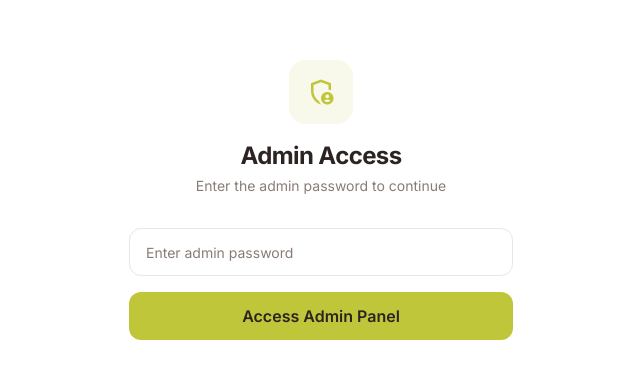
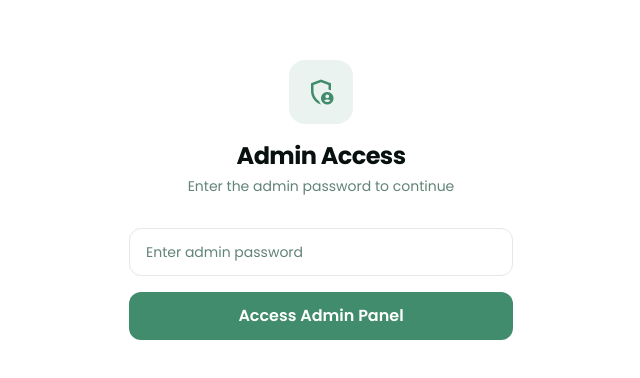
Before and after one commit to tarry1265-creator/tech-trove-nexus-e62cbd58, a React (Vite) app: page /admin in a window 1280 px wide. Shown: the part 200-578 px from the top of the page, without its empty margins (319-959 px from the left). Built offline with nearby package versions, Linux system fonts and the light colour scheme; the HTML template or start-up script is replaced by a standard one.

Commit message:
Enhance admin and emails
Co-authored-by: tarry1265-creator <227012880+tarry1265-creator@users.noreply.github.com>

```diff
--- a/src/index.css
+++ b/src/index.css
@@ -1,4 +1,4 @@
-@import url('https://fonts.googleapis.com/css2?family=Inter:wght@300;400;500;600;700&display=swap');
+@import url('https://fonts.googleapis.com/css2?family=Poppins:wght@200;300;400;500;600;700;800&display=swap');
 @import url('https://fonts.googleapis.com/css2?family=Material+Symbols+Outlined:wght,FILL@100..700,0..1&display=swap');
 
 @tailwind base;
@@ -7,31 +7,26 @@
 
 @layer base {
   :root {
-    /* Warm olive/earth-tone palette inspired by reference designs */
     --background: 0 0% 100%;
-    --foreground: 20 15% 15%;
+    --foreground: 168 36% 5%;
 
     --card: 0 0% 100%;
-    --card-foreground: 20 15% 15%;
+    --card-foreground: 168 36% 5%;
 
     --popover: 0 0% 100%;
-    --popover-foreground: 20 15% 15%;
+    --popover-foreground: 168 36% 5%;
 
-    /* Primary: Olive/Yellow-green */
-    --primary: 63 55% 50%;
-    --primary-foreground: 20 15% 15%;
+    --primary: 155 37% 40%;
+    --primary-foreground: 0 0% 100%;
 
-    /* Secondary: Warm light gray */
-    --secondary: 30 10% 96%;
-    --secondary-foreground: 20 15% 35%;
+    --secondary: 152 20% 95%;
+    --secondary-foreground: 155 39% 25%;
 
-    /* Muted backgrounds */
-    --muted: 30 10% 95%;
-    --muted-foreground: 20 8% 50%;
+    --muted: 152 15% 94%;
+    --muted-foreground: 155 15% 45%;
 
-    /* Accent: Warm olive tint */
-    --accent: 63 30% 94%;
-    --accent-foreground: 63 55% 35%;
+    --accent: 152 49% 90%;
+    --accent-foreground: 155 39% 25%;
 
     --destructive: 0 72% 51%;
     --destructive-foreground: 0 0% 100%;
@@ -42,40 +37,39 @@
     --warning: 30 90% 50%;
     --warning-foreground: 0 0% 100%;
 
-    /* Price color - warm brownish-red */
-    --price: 15 60% 45%;
+    --price: 155 37% 40%;
 
-    --border: 30 10% 90%;
-    --input: 30 10% 90%;
-    --ring: 63 55% 50%;
+    --border: 152 15% 90%;
+    --input: 152 15% 90%;
+    --ring: 155 37% 40%;
 
     --radius: 0.75rem;
 
-    --surface: 30 10% 98%;
-    --surface-foreground: 20 15% 15%;
+    --surface: 152 15% 98%;
+    --surface-foreground: 168 36% 5%;
   }
 
   .dark {
-    --background: 20 15% 7%;
-    --foreground: 0 0% 95%;
+    --background: 168 36% 5%;
+    --foreground: 152 30% 92%;
 
-    --card: 20 15% 10%;
-    --card-foreground: 0 0% 95%;
+    --card: 168 30% 8%;
+    --card-foreground: 152 30% 92%;
 
-    --popover: 20 15% 10%;
-    --popover-foreground: 0 0% 95%;
+    --popover: 168 30% 8%;
+    --popover-foreground: 152 30% 92%;
 
-    --primary: 63 55% 50%;
-    --primary-foreground: 20 15% 10%;
+    --primary: 155 37% 40%;
+    --primary-foreground: 0 0% 100%;
 
-    --secondary: 20 10% 15%;
-    --secondary-foreground: 20 8% 80%;
+    --secondary: 155 20% 12%;
+    --secondary-foreground: 152 30% 80%;
 
-    --muted: 20 10% 15%;
-    --muted-foreground: 20 8% 60%;
+    --muted: 155 15% 12%;
+    --muted-foreground: 152 15% 55%;
 
-    --accent: 63 25% 18%;
-    --accent-foreground: 63 45% 75%;
+    --accent: 155 25% 15%;
+    --accent-foreground: 152 49% 79%;
 
     --destructive: 0 62% 50%;
     --destructive-foreground: 0 0% 100%;
@@ -84,16 +78,16 @@
     --success-foreground: 0 0% 100%;
 
     --warning: 30 90% 50%;
-    --warning-foreground: 20 15% 10%;
+    --warning-foreground: 168 36% 5%;
 
-    --price: 15 50% 55%;
+    --price: 152 40% 60%;
 
-    --border: 20 10% 18%;
-    --input: 20 10% 18%;
-    --ring: 63 55% 50%;
+    --border: 155 15% 15%;
+    --input: 155 15% 15%;
+    --ring: 155 37% 40%;
 
-    --surface: 20 15% 12%;
-    --surface-foreground: 0 0% 95%;
+    --surface: 168 30% 10%;
+    --surface-foreground: 152 30% 92%;
   }
 }
 
@@ -102,7 +96,6 @@
     @apply border-border;
   }
 
-  /* Hide scrollbar globally */
   ::-webkit-scrollbar {
     display: none;
   }
@@ -114,16 +107,11 @@
 
   body {
     @apply bg-background text-foreground antialiased;
-    font-family: 'Inter', system-ui, sans-serif;
+    font-family: 'Poppins', system-ui, sans-serif;
   }
 
-  h1,
-  h2,
-  h3,
-  h4,
-  h5,
-  h6 {
-    font-family: 'Inter', system-ui, sans-serif;
+  h1, h2, h3, h4, h5, h6 {
+    font-family: 'Poppins', system-ui, sans-serif;
     @apply font-semibold tracking-tight;
   }
 }
@@ -149,57 +137,46 @@
     font-variation-settings: 'FILL' 1, 'wght' 400, 'GRAD' 0, 'opsz' 24;
   }
 
-  /* Primary button - olive/yellow-green */
   .btn-primary {
     @apply inline-flex items-center justify-center gap-2 bg-primary text-primary-foreground font-semibold rounded-xl px-6 py-3 transition-all hover:opacity-90 active:scale-[0.98] focus:outline-none focus-visible:ring-2 focus-visible:ring-ring focus-visible:ring-offset-2;
   }
 
-  /* Secondary button */
   .btn-secondary {
     @apply inline-flex items-center justify-center gap-2 bg-secondary text-secondary-foreground font-medium rounded-xl px-5 py-2.5 transition-all hover:bg-secondary/80 active:scale-[0.98];
   }
 
-  /* Outline button */
   .btn-outline {
     @apply inline-flex items-center justify-center gap-2 border border-border bg-transparent text-foreground font-medium rounded-xl px-5 py-2.5 transition-all hover:bg-muted active:scale-[0.98];
   }
 
-  /* Ghost button */
   .btn-ghost {
     @apply inline-flex items-center justify-center gap-2 bg-transparent text-muted-foreground font-medium rounded-xl px-5 py-2.5 transition-all hover:bg-muted hover:text-foreground active:scale-[0.98];
   }
 
-  /* Input field */
   .input-field {
     @apply w-full h-12 px-4 rounded-xl bg-background border border-input text-foreground text-sm placeholder:text-muted-foreground focus:ring-2 focus:ring-ring/20 focus:border-primary transition-all outline-none;
   }
 
-  /* Card */
   .card {
     @apply bg-card border border-border rounded-2xl;
   }
 
-  /* Page container */
   .page-container {
     @apply min-h-screen bg-background text-foreground;
   }
 
-  /* Content container */
   .content-container {
     @apply max-w-7xl mx-auto px-4 sm:px-6 lg:px-8;
   }
 
-  /* Section title */
   .section-title {
     @apply text-lg lg:text-xl font-bold text-foreground;
   }
 
-  /* Price text */
   .text-price {
     color: hsl(var(--price));
   }
 
-  /* Badge variants */
   .badge {
     @apply inline-flex items-center px-2.5 py-0.5 rounded-full text-xs font-medium;
   }
@@ -220,7 +197,6 @@
     @apply bg-destructive/10 text-destructive;
   }
 
-  /* Stat card for admin */
   .stat-card {
     @apply card p-4 lg:p-5;
   }
--- a/tailwind.config.ts
+++ b/tailwind.config.ts
@@ -62,7 +62,7 @@ export default {
         },
       },
       fontFamily: {
-        sans: ["Inter", "system-ui", "sans-serif"],
+        sans: ["Poppins", "system-ui", "sans-serif"],
       },
       borderRadius: {
         lg: "var(--radius)",
```
